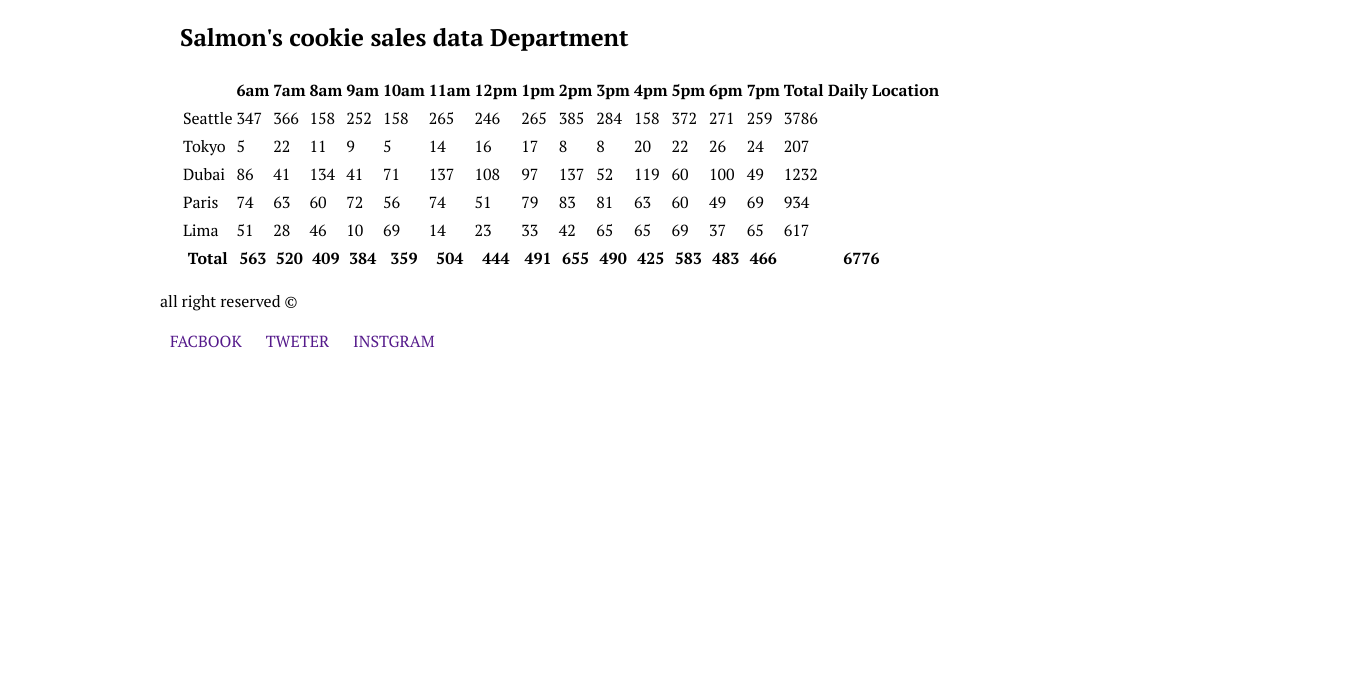
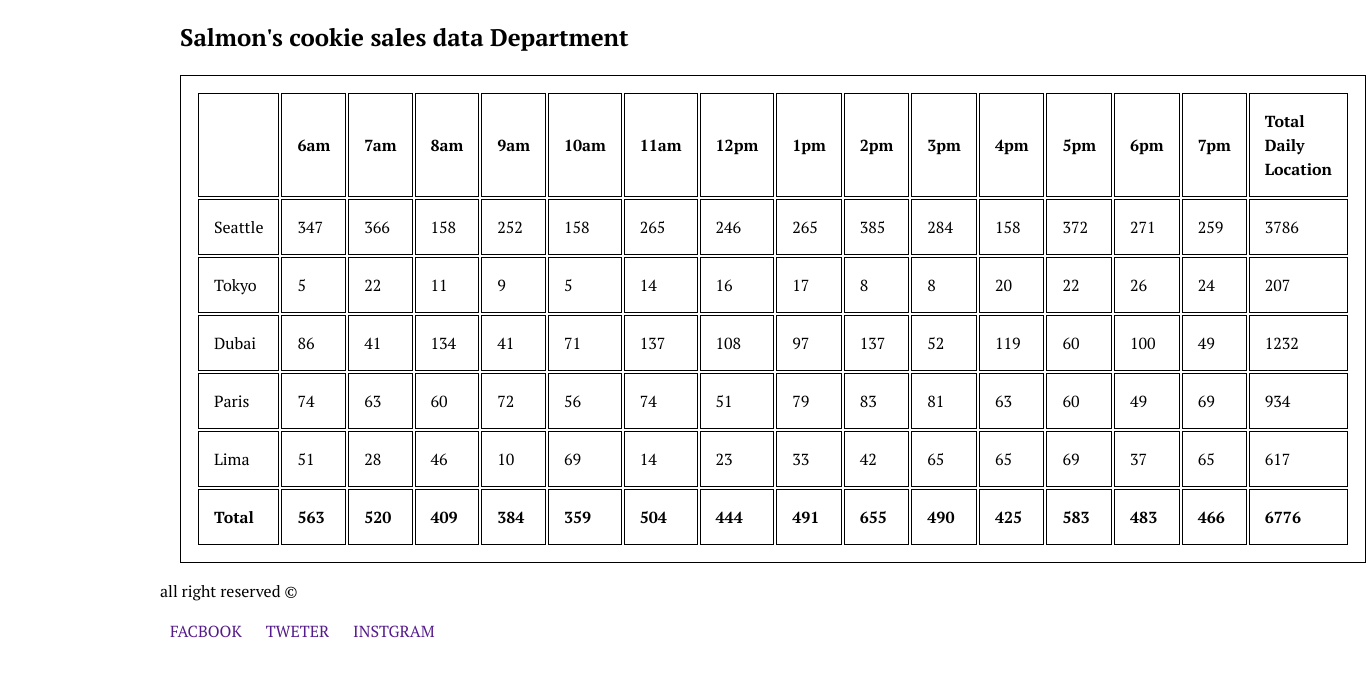
Before and after one commit to Nedalalashqar/cookie-stand, a plain HTML site: page sales.html in a window 1280 px wide. Shown: the part 74-750 px from the top of the page, 1366 px wide, since content can reach past the window. Drawn offline with Linux system fonts and the light colour scheme.

Commit message:
hotfix lab7

```diff
--- a/css/styles.css
+++ b/css/styles.css
@@ -25,6 +25,12 @@ header h1 {
 
 main {
   margin: 0 20px;
+}
+
+table, th, td {
+  border: 1px solid black;
+  padding: 15px;
+  text-align: left;
 }
 
 main > h2 {
```
Also changed, not shown: js/app.js (+1 -47 lines).
